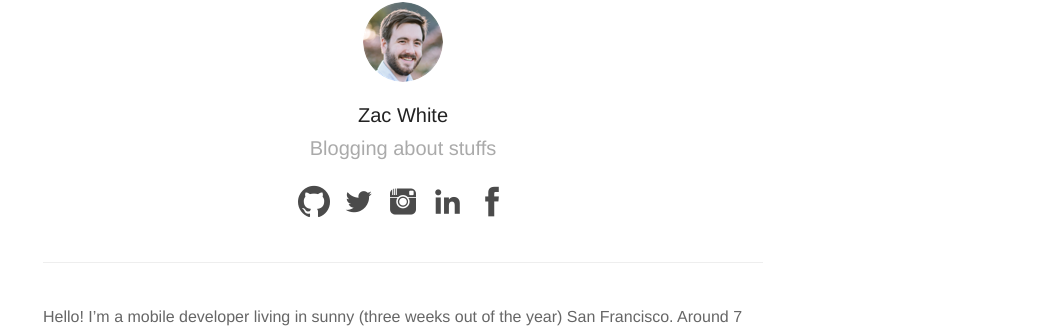
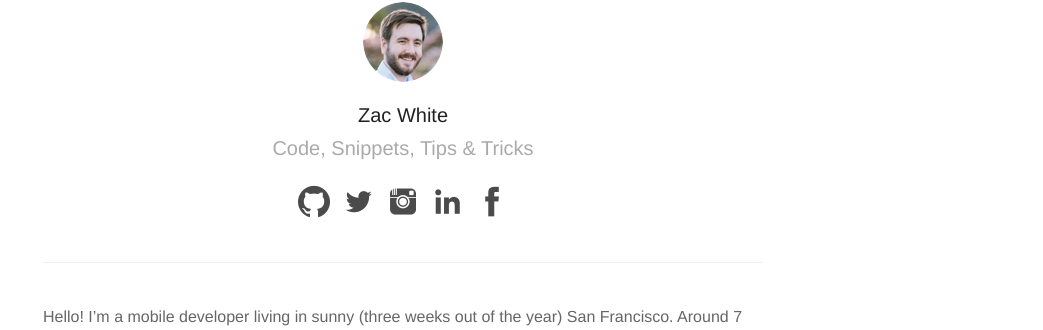
Before and after one commit to zac/zacwhite.com, a Jekyll site: the page built from index.md, in a window 1280 px wide. Shown: the part 136-466 px from the top of the page, without its empty margins (237-1280 px from the left). Built offline with Jekyll 4.4.1, drawn with Linux system fonts in a browser that asks for light colours; nearby versions of some CDN libraries.

```diff
--- a/Gemfile
+++ b/Gemfile
@@ -6,3 +6,4 @@ gem "jekyll-sitemap"
 gem "jekyll-paginate"
 gem "jekyll-seo-tag"
 gem "jekyll-redirect-from"
+gem 'jekyll-seo-tag'
--- a/_config.yml
+++ b/_config.yml
@@ -1,22 +1,37 @@
 name: Zac White
-description: Blogging about stuffs
-meta_description: "Your New Jekyll Site, Blogging about stuffs"
+description: Code, Snippets, Tips & Tricks
+meta_description: "Co-Founder, Velos Mobile. Developer, San Francisco."
 
 aboutPage: true
 
 markdown: kramdown
 highlighter: rouge
 
-plugins: [jekyll-paginate]
+plugins:
+  - jekyll-paginate
+  - jekyll-seo-tag
 paginate: 5
 paginate_path: '/posts/page:num/'
-domain_name: 'https://zac.github.io'
-google_analytics: 'UA-XXXXXXXX-X'
+domain_name: 'https://zacwhite.com'
+google_analytics: 'UA-73050-1'
 disqus: false
 disqus_shortname: 'your-disqus-shortname'
 
+twitter:
+  username: zacwhite
+  card: summary
+
+social:
+  name: Zac White
+  links:
+    - https://twitter.com/zacwhite
+    - https://www.facebook.com/zacwhite
+    - https://www.instagram.com/zacwhite
+    - https://www.linkedin.com/in/zacwhite
+    - https://github.com/zac
+
 # Details for the RSS feed generator
-url:            'https://zac.github.io'
+url:            'https://zacwhite.com'
 author:         'Zac White'
 authorTwitter:  'zacwhite'
 
--- a/_layouts/default.html
+++ b/_layouts/default.html
@@ -11,6 +11,7 @@
   <link rel="alternate" type="application/rss+xml" title="My Blog" href="{{ "/" | relative_url  }}feed.xml">
   <link rel="stylesheet" href="{{ "/" | relative_url  }}assets/css/highlight.css">
   <link rel="stylesheet" href="{{ "/" | relative_url  }}assets/css/social-circles.css">
+  {% seo %}
 </head>
 <body>
 
```
